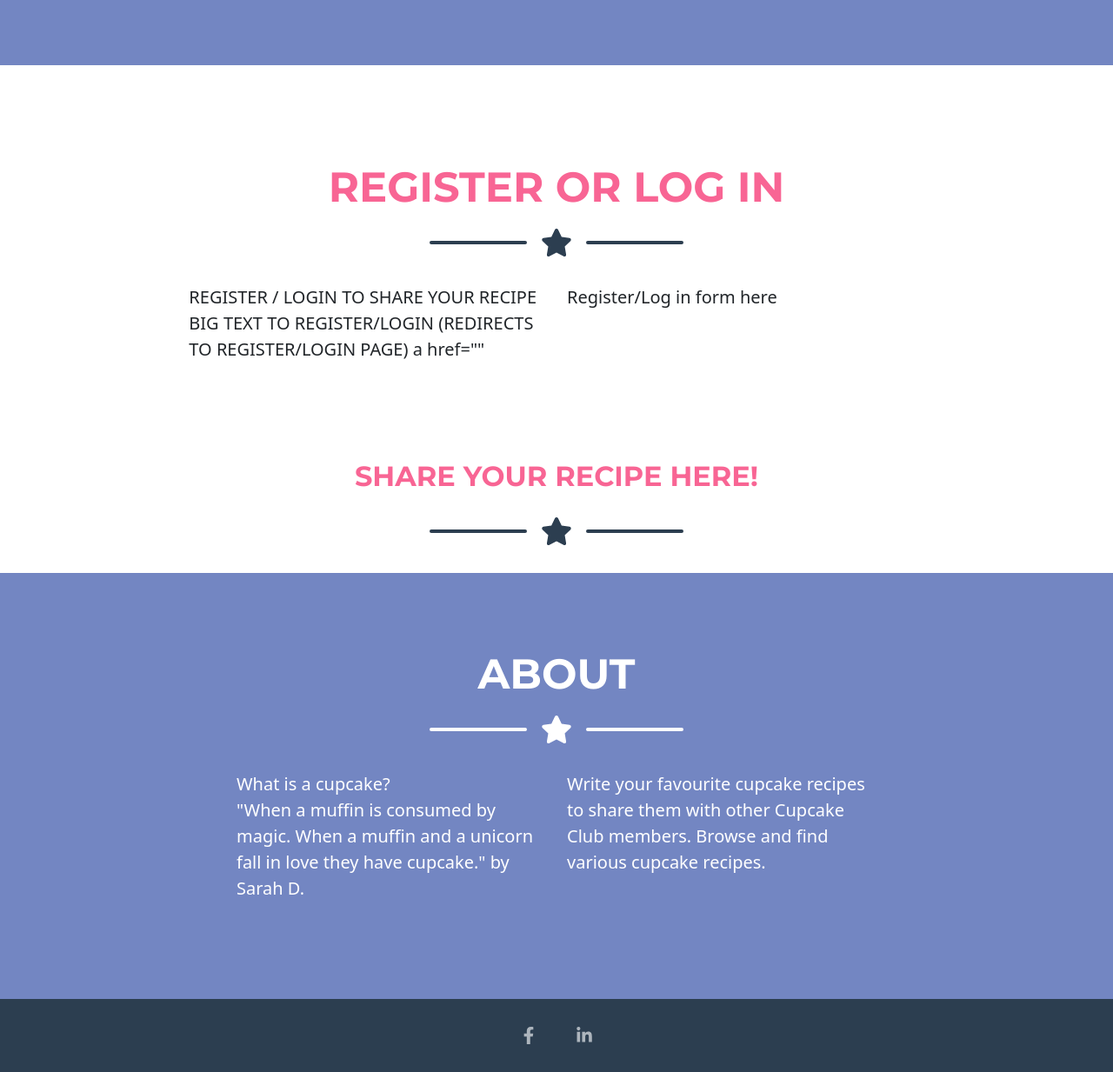
After one commit to DoriCzele/CupcakeClub, a Flask app: page / in a window 1280 px wide. The commit adds this page. Shown: the part 633-1866 px from the top of the page at 87% size. Run offline with Flask 2, Linux system fonts and the light colour scheme; some libraries are stand-ins or nearby versions.

Commit message:
Draft userflow to design layout

```diff
--- a/app.py
+++ b/app.py
@@ -52,6 +52,11 @@ def page_server_error(error):
     )
 
 
+@app.route("/")
+def home():
+    return render_template("pages/home.html")
+
+
 @app.route("/login", methods=["GET", "POST"])
 def login():
     if request.method == "POST":
@@ -99,5 +104,10 @@ def register():
     )
 
 
+@app.route("/new-recipe")
+def new_recipe():
+    return render_template("pages/newrecipe.html")
+
+
 if __name__ == "__main__":
     app.run(host="localhost", port="8000", debug=True)
--- /dev/null
+++ b/templates/components/about-banner.html
@@ -0,0 +1,32 @@
+<!-- About Section-->
+<section class="page-section bg-primary text-white mb-0" id="about">
+	<div class="container">
+		<!-- About Section Heading-->
+		<h2 class="page-section-heading text-center text-uppercase text-white">
+			About
+		</h2>
+		<!-- Icon Divider-->
+		<div class="divider-custom divider-light">
+			<div class="divider-custom-line"></div>
+			<div class="divider-custom-icon"><i class="fas fa-star"></i></div>
+			<div class="divider-custom-line"></div>
+		</div>
+		<!-- About Section Content-->
+		<div class="row">
+			<div class="col-lg-4 ms-auto">
+				<p class="lead">
+					What is a cupcake? <br>
+					"When a muffin is consumed by magic. When a muffin and a unicorn fall in love they have cupcake."
+					by Sarah D.
+				</p>
+			</div>
+			<div class="col-lg-4 me-auto">
+				<p class="lead">
+					Write your favourite cupcake recipes to share them with other Cupcake Club members.
+					Browse and find various cupcake recipes.
+				</p>
+			</div>
+		</div>
+	</div>
+	</div>
+</section>
--- /dev/null
+++ b/templates/components/masthead.html
@@ -0,0 +1,23 @@
+	<!-- Masthead-->
+	<header class="masthead bg-primary text-white text-center">
+		<div class="container d-flex align-items-center flex-column">
+			<!-- Masthead Avatar Image-->
+			<img
+				class="masthead-avatar mb-5"
+				src="{{url_for('static', filename='img/cupcake-logo.svg')}}"
+				alt="cupcake logo"
+			/>
+			<!-- Masthead Heading-->
+			<h1 class="masthead-heading text-uppercase mb-0">The Cupcake Club</h1>
+			<!-- Icon Divider-->
+			<div class="divider-custom divider-light">
+				<div class="divider-custom-line"></div>
+				<div class="divider-custom-icon"><i class="fas fa-star"></i></div>
+				<div class="divider-custom-line"></div>
+			</div>
+			<!-- Masthead Subheading-->
+			<p class="masthead-subheading font-weight-light mb-0">
+				Write - Share - Find Recipes
+			</p>
+		</div>
+	</header>
--- /dev/null
+++ b/templates/components/register-banner.html
@@ -0,0 +1,29 @@
+	<!-- Register/Log in Section Heading  ONLY SHOW THIS SECTION IF NOT LOGGED IN -->
+	<section class="page-section forms" id="forms">
+		<br>
+		<h2 class="page-section-heading text-center text-uppercase text-secondary">
+			Register or Log in
+		</h2>
+		<!-- Icon Divider-->
+		<div class="divider-custom divider-dark">
+			<div class="divider-custom-line"></div>
+			<div class="divider-custom-icon"><i class="fas fa-star"></i></div>
+			<div class="divider-custom-line"></div>
+		</div>
+		<!-- Register/Log in Section Content-->
+		<div class="row">
+			<div class="col-lg-4 ms-auto">
+				<p class="lead">
+					REGISTER / LOGIN TO SHARE YOUR RECIPE
+					BIG TEXT TO REGISTER/LOGIN (REDIRECTS TO REGISTER/LOGIN PAGE) a href=""
+				</p>
+			</div>
+			<div class="col-lg-4 me-auto">
+				<p class="lead">
+					Register/Log in form here
+				</p>
+			</div>
+		</div>
+		</div>
+	</div>
+</section>
--- /dev/null
+++ b/templates/components/share-banner.html
@@ -0,0 +1,19 @@
+<!-- New Recipe Section ONLY SHOW THIS SECTION IF LOGGED IN--->
+<div class="container">
+	<!-- New Recipe Section Heading-->
+	<h2
+		class="
+			page-section-heading
+			text-center text-uppercase text-secondary
+			mb-0
+		"
+	>
+		Share your recipe here!
+	</h2>
+</div>
+	<!-- Icon Divider-->
+	<div class="divider-custom">
+		<div class="divider-custom-line"></div>
+		<div class="divider-custom-icon"><i class="fas fa-star"></i></div>
+		<div class="divider-custom-line"></div>
+	</div>
--- a/templates/layout/base.html
+++ b/templates/layout/base.html
@@ -35,13 +35,14 @@
 
 	{% block content %}
 	{% endblock %}
+	{% include "layout/footer.html" %}
 </body>
 
 
 <!-- Bootstrap core JS-->
 <script src="https://cdn.jsdelivr.net/npm/bootstrap@5.1.3/dist/js/bootstrap.bundle.min.js"></script>
-<!-- Core theme JS-->
-<script src="js/scripts.js"></script>
+<!-- Freelancer theme JS-->
+<script src="{{url_for('static', filename='js/freelancer-scripts.js')}}"></script>
+
 </body>
-
 </html>
--- /dev/null
+++ b/templates/layout/footer.html
@@ -0,0 +1,12 @@
+<!-- Footer-->
+<footer class="footer text-center">
+	<div class="container">
+		<div class="row">
+			<!-- Footer Social Icons-->
+			<div>
+				<a class="btn btn-outline-light btn-social mx-1" href="#!"><i class="fab fa-fw fa-facebook-f"></i></a>
+				<a class="btn btn-outline-light btn-social mx-1" href="#!"><i class="fab fa-fw fa-linkedin-in"></i></a>
+			</div>
+		</div>
+	</div>
+</footer>
--- a/templates/layout/navbar.html
+++ b/templates/layout/navbar.html
@@ -1,6 +1,6 @@
 <nav class="navbar navbar-expand-lg bg-secondary text-uppercase fixed-top" id="mainNav">
 	<div class="container">
-		<a class="navbar-brand" href="#page-top">Welcome!</a>
+		<a class="navbar-brand" href="{{url_for('home')}}">Welcome!</a>
 		<button class="
             navbar-toggler
             text-uppercase
@@ -17,16 +17,16 @@
 			<ul class="navbar-nav ms-auto">
 				</li>
 				<li class="nav-item mx-0 mx-lg-1">
-					<a class="nav-link py-3 px-0 px-lg-3 rounded" href="#forms">Register/Log in</a>
+					<a class="nav-link py-3 px-0 px-lg-3 rounded" href="{{url_for('register')}}">Register/Log in</a>
 				<li class="nav-item mx-0 mx-lg-1">
 					<a class="nav-link py-3 px-0 px-lg-3 rounded" href="#recipes">Recipes</a>
 
 				<li class="nav-item mx-0 mx-lg-1">
-					<a class="nav-link py-3 px-0 px-lg-3 rounded" href="#newrecipe">Share a recipe</a>
+					<a class="nav-link py-3 px-0 px-lg-3 rounded" href="{{url_for('new_recipe')}}">Share a recipe</a>
 				</li>
 				</li>
 				<li class="nav-item mx-0 mx-lg-1">
-					<a class="nav-link py-3 px-0 px-lg-3 rounded" href="#about">About</a>
+					<a class="nav-link py-3 px-0 px-lg-3 rounded" href="{{url_for('home')}}#about">About</a>
 				</li>
 			</ul>
 		</div>
--- /dev/null
+++ b/templates/pages/home.html
@@ -0,0 +1,7 @@
+{% extends "layout/base.html" %}
+{% block content %}
+{% include "components/masthead.html" %}
+{% include "components/register-banner.html" %}
+{% include "components/share-banner.html" %}
+{% include "components/about-banner.html"%}
+{% endblock %}
```
Also changed, not shown: static/js/freelancer-scripts.js (added, +54 -0 lines), templates/pages/newrecipe.html (renamed from templates/layout/newrecipe.html).
